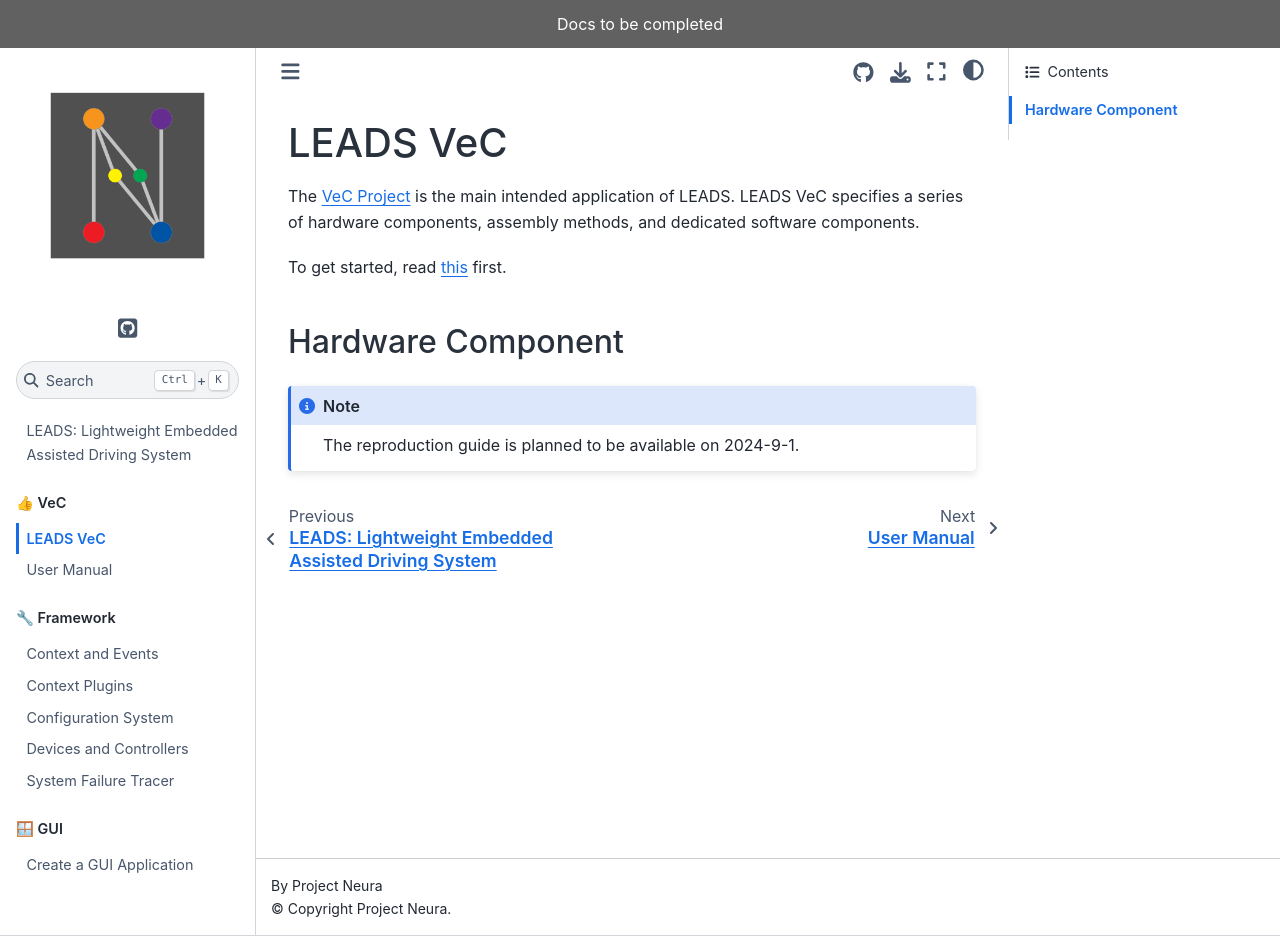
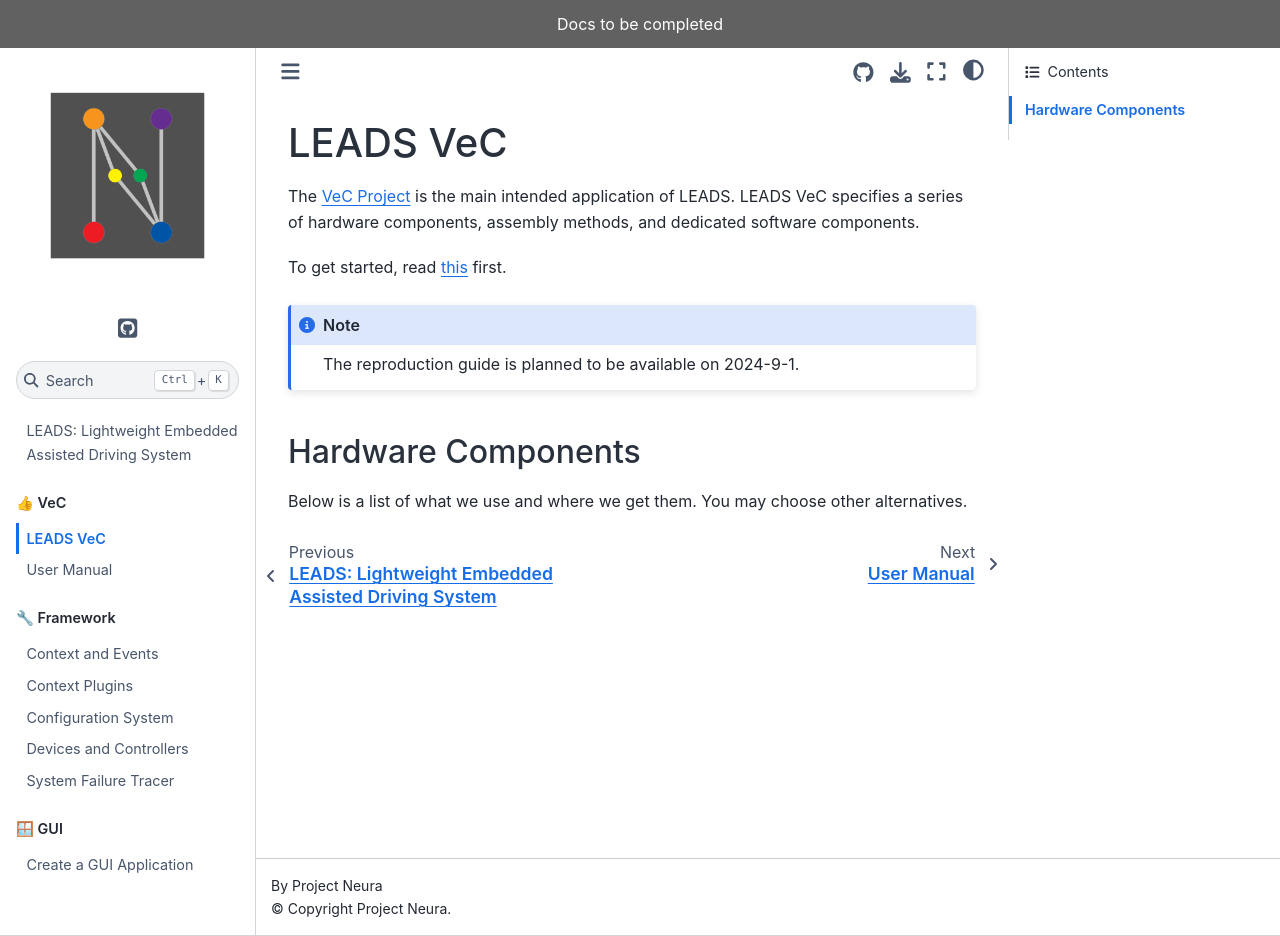
Before and after one commit to ProjectNeura/leads-docs, a Sphinx documentation site: the page built from docs/vec/index.md, in a window 1280 px wide and 936 px high. Built offline with Sphinx 7.4.7 and the Sphinx Book theme 1.1.4, drawn with Linux system fonts in a browser that asks for light colours; pages that are not in the unit, such as notebooks, are missing from menus.

Commit message:
Routine updates.

```diff
--- a/docs/vec/index.md
+++ b/docs/vec/index.md
@@ -7,8 +7,10 @@ VeC specifies a series of hardware components, assembly methods, and dedicated s
 
 To get started, read [this](https://github.com/ProjectNeura/LEADS) first.
 
-## Hardware Component
-
 :::{note}
 The reproduction guide is planned to be available on 2024-9-1.
 :::
+
+## Hardware Components
+
+Below is a list of what we use and where we get them. You may choose other alternatives.
```
